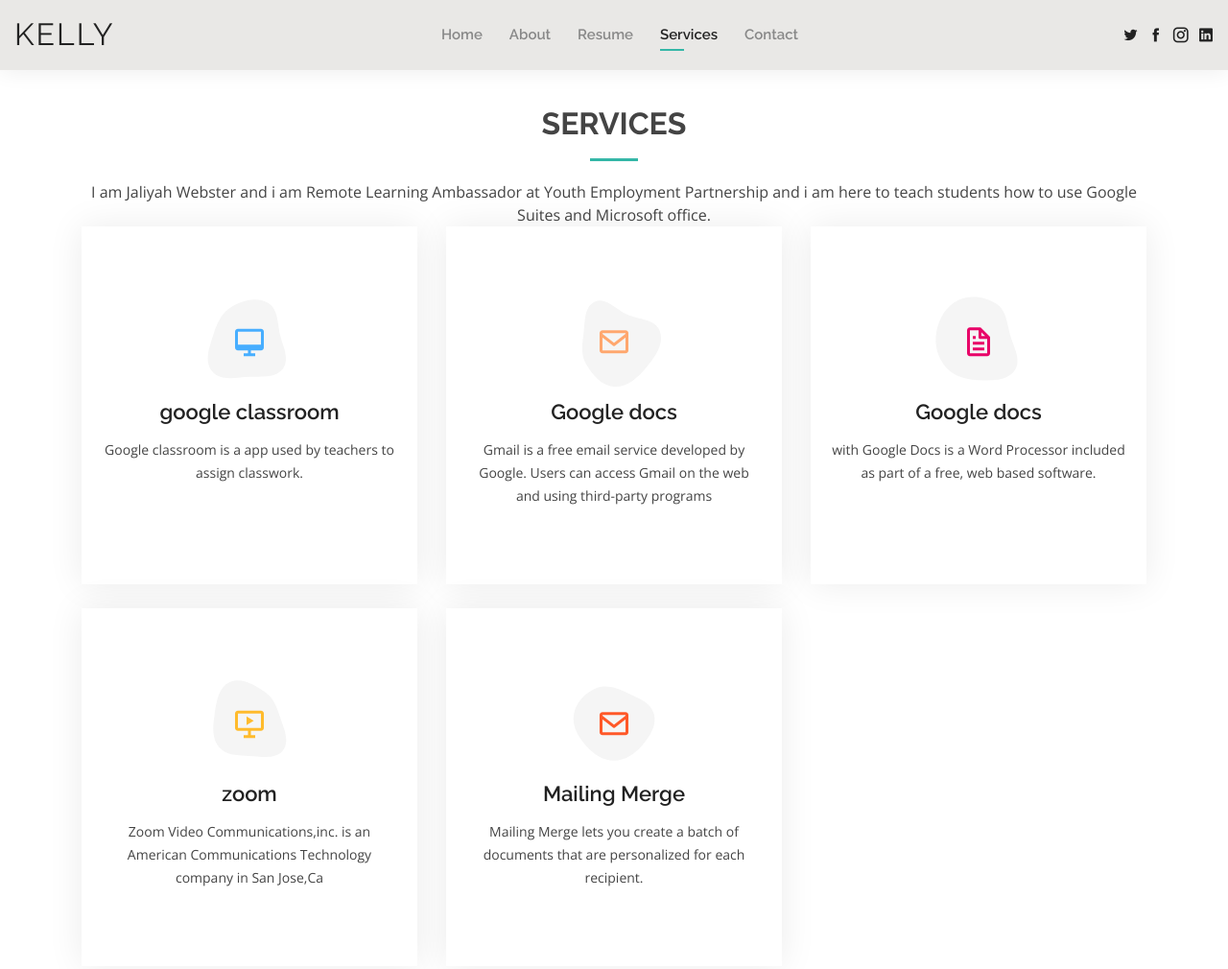
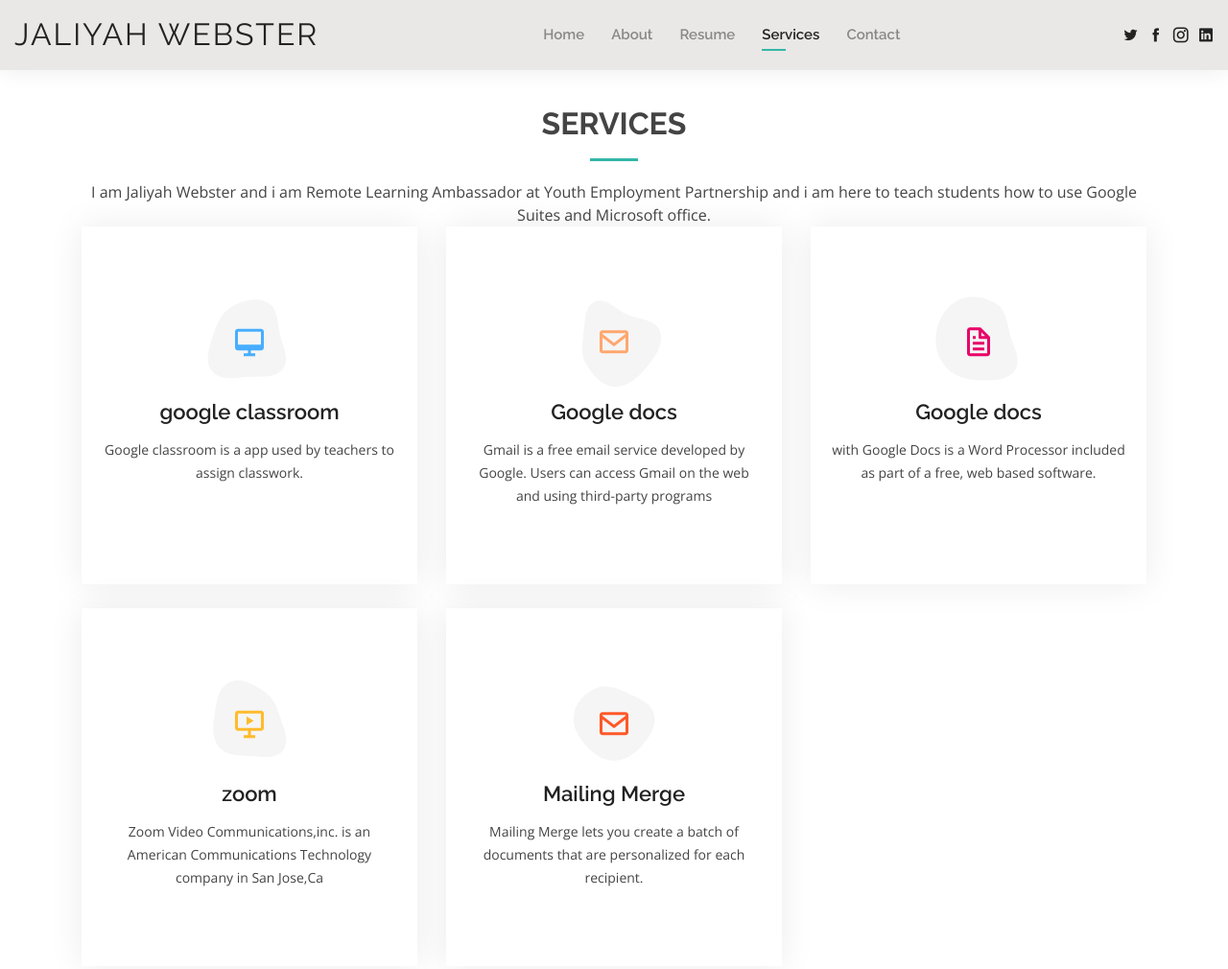
Before and after one commit to jaliyahbaby10/jaliyahbaby10.github.io, a plain HTML site: page services.html in a window 1280 px wide. Shown: the top 1010 px of the page at 96% size. Drawn offline with nearby package versions, Linux system fonts and the light colour scheme.

Commit message:
Update services.html

```diff
--- a/services.html
+++ b/services.html
@@ -41,7 +41,7 @@
   <header id="header" class="fixed-top">
     <div class="container-fluid d-flex justify-content-between align-items-center">
 
-      <h1 class="logo"><a href="index.html">Kelly</a></h1>
+      <h1 class="logo"><a href="index.html">Jaliyah Webster </a></h1>
       <!-- Uncomment below if you prefer to use an image logo -->
       <!-- <a href="index.html" class="logo"><img src="assets/img/logo.png" alt="" class="img-fluid"></a>-->
 
```
